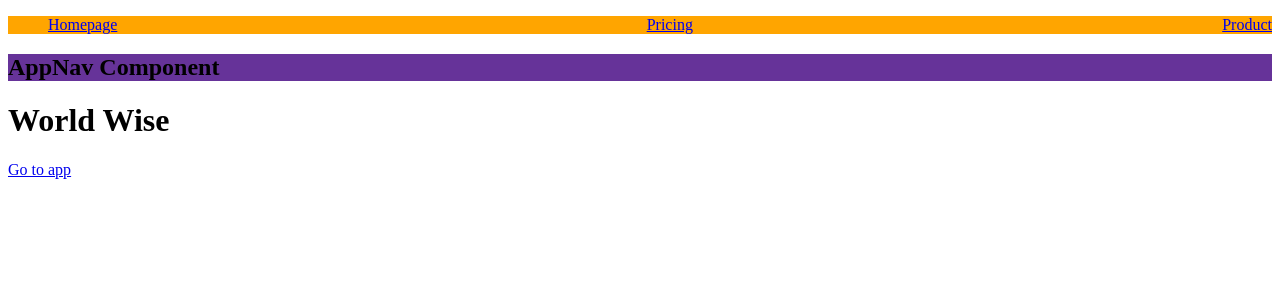
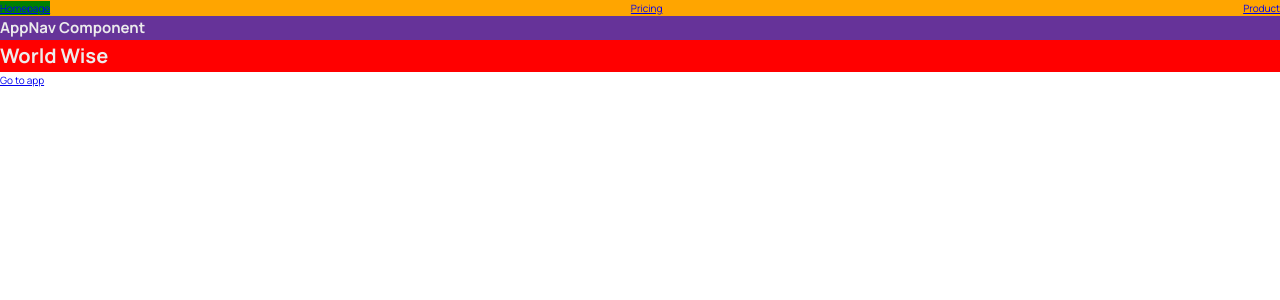
Before and after one commit to 005Dikshant/React-Development, a React (Vite) app in the folder worldwise/: page / in a window 1280 px wide. Shown: the top 300 px of the page. Built offline with nearby package versions, Linux system fonts and the light colour scheme.

Commit message:
Adding global css classes
Keytake aways:

1. Adding custom index.css

2. Now if we want to add some classes that should be applied to other component without importing .module.css file, is to use via :global function, in this function css class don't get random string appended in the end.

```diff
--- a/worldwise/src/components/PageNav.module.css
+++ b/worldwise/src/components/PageNav.module.css
@@ -7,3 +7,11 @@
 .nav {
   background-color: orange;
 }
+
+:global(.test) {
+  background-color: red;
+}
+
+.nav :global(.active) {
+  background-color: green;
+}
--- /dev/null
+++ b/worldwise/src/index.css
@@ -0,0 +1,78 @@
+/* Taken from getting started guide at: https://leafletjs.com/examples/quick-start/ */
+@import "https://unpkg.com/leaflet@1.7.1/dist/leaflet.css";
+@import "https://fonts.googleapis.com/css2?family=Manrope:wght@400;600;700;800&display=swap";
+
+/* These CSS variables are global, so they are available in all CSS modules */
+:root {
+  --color-brand--1: #ffb545;
+  --color-brand--2: #00c46a;
+
+  --color-dark--0: #242a2e;
+  --color-dark--1: #2d3439;
+  --color-dark--2: #42484d;
+  --color-light--1: #aaa;
+  --color-light--2: #ececec;
+  --color-light--3: #d6dee0;
+}
+
+* {
+  margin: 0;
+  padding: 0;
+  box-sizing: inherit;
+}
+
+html {
+  font-size: 62.5%;
+  box-sizing: border-box;
+}
+
+body {
+  font-family: "Manrope", sans-serif;
+  color: var(--color-light--2);
+  font-weight: 400;
+  line-height: 1.6;
+}
+
+label {
+  font-size: 1.6rem;
+  font-weight: 600;
+}
+
+input,
+textarea {
+  width: 100%;
+  padding: 0.8rem 1.2rem;
+  font-family: inherit;
+  font-size: 1.6rem;
+  border: none;
+  border-radius: 5px;
+  background-color: var(--color-light--3);
+  transition: all 0.2s;
+}
+
+input:focus {
+  outline: none;
+  background-color: #fff;
+}
+
+.cta:link,
+.cta:visited {
+  display: inline-block;
+  background-color: var(--color-brand--2);
+  color: var(--color-dark--1);
+  text-transform: uppercase;
+  text-decoration: none;
+  font-size: 1.6rem;
+  font-weight: 600;
+  padding: 1rem 3rem;
+  border-radius: 5px;
+}
+
+/*
+"importCSSModule": {
+    "prefix": "csm",
+    "scope": "javascript,typescript,javascriptreact",
+    "body": ["import styles from './${TM_FILENAME_BASE}.module.css'"],
+    "description": "Import CSS Module as `styles`"
+  },
+*/
--- a/worldwise/src/main.jsx
+++ b/worldwise/src/main.jsx
@@ -1,6 +1,7 @@
 import React from "react";
 import ReactDOM from "react-dom/client";
 import App from "./App.jsx";
+import "./index.css";
 
 ReactDOM.createRoot(document.getElementById("root")).render(
   <React.StrictMode>
--- a/worldwise/src/pages/Homepage.jsx
+++ b/worldwise/src/pages/Homepage.jsx
@@ -8,7 +8,7 @@
     <div>
       <PageNav />
       <AppNav />
-      <h1>World Wise</h1>
+      <h1 className="test">World Wise</h1>
 
       <Link to="app">Go to app</Link>
     </div>
```
